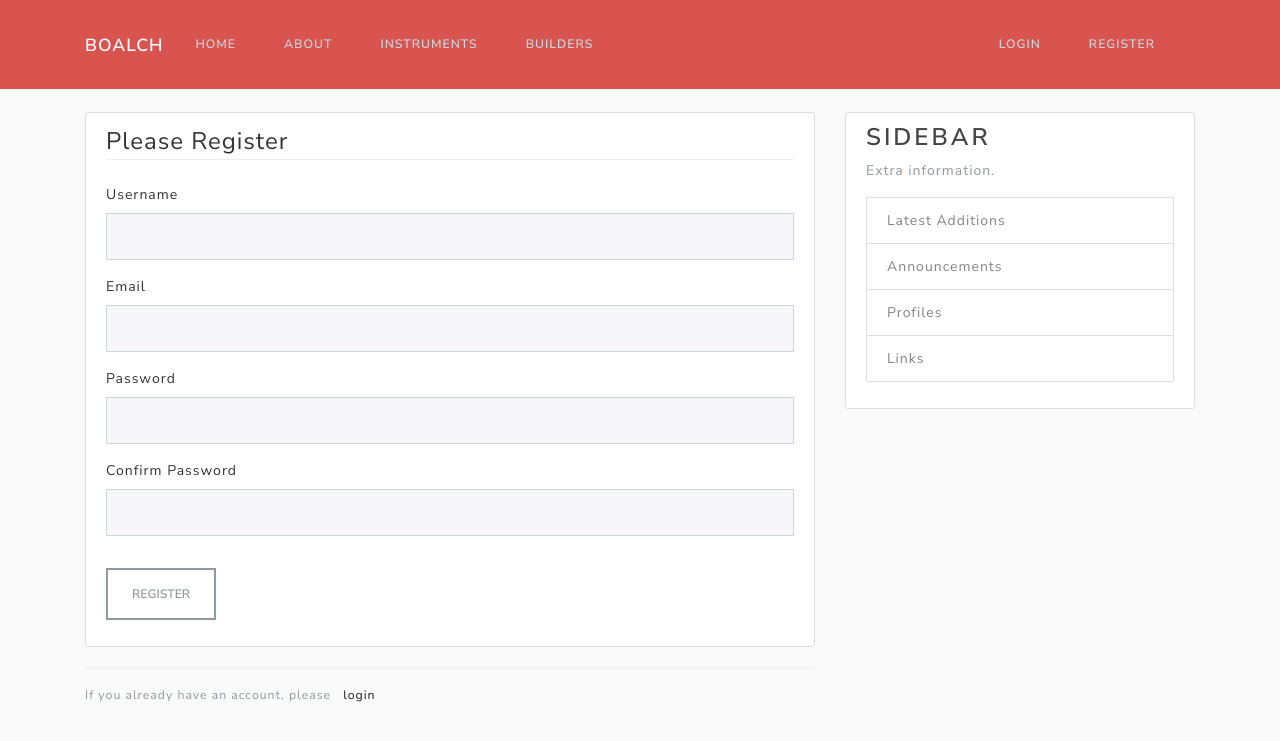
After one commit to GBrachetta/lilform, a Flask app: page /register in a window 1280 px wide. The commit adds this page. Shown: the top 741 px of the page. Run offline with Flask 2, Linux system fonts and the light colour scheme; some libraries are stand-ins or nearby versions.

Commit message:
Added Registration Form + validation

```diff
--- a/app.py
+++ b/app.py
@@ -1,11 +1,13 @@
 import os
 from datetime import datetime
-from flask import Flask, render_template, url_for
+from flask import Flask, render_template, url_for, flash, redirect
 from flask_sqlalchemy import SQLAlchemy
+from forms import RegistrationForm, LoginForm
 
 app = Flask(__name__)
 app.config['SQLALCHEMY_DATABASE_URI'] = os.environ.get(
     'SQLALCHEMY_DATABASE_URI')
+app.config['SECRET_KEY'] = os.environ.get('SECRET_KEY')
 db = SQLAlchemy(app)
 
 
@@ -58,12 +60,23 @@ instruments = [
     {
         'contributor': 'Guillermo Brachetta',
         'instrument_maker': 'Vaudry',
-        'location': 'Amsterdam'
+        'location': 'Amsterdam',
+        'date_added': '24 April 2020',
+        'description': 'Lorem ipsum dolor sit amet, consectetur adipiscing elit. Nullam congue mi eget risus elementum malesuada. Donec ut erat a libero molestie gravida. Sed eu tempor ex. Vivamus iaculis lorem sed pretium ultrices. Mauris malesuada velit sit amet quam feugiat, vitae posuere urna condimentum. Proin lacinia eros augue, a euismod lorem finibus et. Duis ullamcorper tellus mauris, sit amet consequat neque efficitur vel. Donec euismod mauris leo, varius pharetra nunc consectetur sed. Donec ultricies lorem dui, et posuere lorem vehicula id. Aliquam erat urna, imperdiet molestie arcu at, tincidunt porttitor enim. Mauris scelerisque finibus magna, vel scelerisque neque pharetra sed. Suspendisse pretium dui ut risus ornare, at faucibus lacus efficitur. In eleifend nibh sed turpis consectetur condimentum.'
     },
     {
         'contributor': 'Menno van Delft',
         'instrument_maker': 'Ruckers',
-        'location': 'Paris'
+        'location': 'Paris',
+        'date_added': '24 May 2019',
+        'description': 'Sed placerat ornare lorem sed egestas. Maecenas eget placerat mi. Curabitur lobortis sagittis elit, lacinia pretium leo iaculis sit amet. Maecenas erat lorem, egestas sit amet odio quis, pretium vehicula libero. Sed accumsan nibh sapien, semper rutrum neque tempus a. Nam gravida, libero eu convallis euismod, enim metus efficitur lectus, at dapibus leo tellus a sapien. Suspendisse porttitor quam lacus, at placerat turpis auctor id. Quisque rutrum, ex a vestibulum volutpat, elit purus ultrices nunc, et porttitor dolor dolor sit amet risus. Vestibulum tempus, felis eget tempor viverra, purus turpis cursus tortor, nec imperdiet justo odio et mauris.'
+    },
+    {
+        'contributor': 'Guillermo Brachetta',
+        'instrument_maker': 'Lefebvre',
+        'location': 'Paris',
+        'date_added': '2 April 2019',
+        'description': 'Pellentesque placerat elit eget mi porttitor pretium. In imperdiet molestie massa, at pretium lorem tincidunt non. In volutpat sed eros ut congue. Donec pellentesque mauris est, quis mattis erat molestie non. Curabitur nisi augue, malesuada eget pulvinar eget, faucibus sed nisi. Integer euismod eleifend nisl, at hendrerit leo gravida sit amet. Nam laoreet blandit sapien vitae vehicula. Nullam rhoncus, lacus non tincidunt efficitur, libero purus vulputate odio, non volutpat tellus lacus at odio.'
     }
 ]
 
@@ -76,12 +89,27 @@ def home():
 
 @app.route('/about')
 def about():
-    return render_template('about.html')
+    return render_template('about.html', title='About')
+
+
+@app.route('/register', methods=['POST', 'GET'])
+def register():
+    form = RegistrationForm()
+    if form.validate_on_submit():
+        flash(f'Account created for {form.username.data}', 'success')
+        return redirect(url_for('home'))
+    return render_template('register.html', title='Register', form=form)
+
+
+@app.route('/login')
+def login():
+    form = LoginForm()
+    return render_template('login.html', title='Login', form=form)
 
 
 @app.route('/builders')
 def builders():
-    return render_template('builders.html')
+    return render_template('builders.html', title='Builders')
 
 
 @app.route('/instruments')
--- /dev/null
+++ b/forms.py
@@ -0,0 +1,21 @@
+from flask_wtf import FlaskForm
+from wtforms import StringField, PasswordField, SubmitField
+from wtforms.validators import DataRequired, Length, Email, EqualTo
+
+
+class RegistrationForm(FlaskForm):
+    username = StringField('Username', validators=[
+                           DataRequired(), Length(min=2, max=20,)])
+    email = StringField('Email', validators=[DataRequired(), Email()])
+    password = PasswordField('Password', validators=[
+                             DataRequired(), Length(min=6, max=12)])
+    confirm_password = PasswordField('Confirm Password', validators=[
+        DataRequired(), EqualTo('password')])
+    submit = SubmitField('Register')
+
+
+class LoginForm(FlaskForm):
+    email = StringField('Email', validators=[DataRequired(), Email()])
+    password = PasswordField('Password', validators=[
+                             DataRequired(), Length(min=6, max=12)])
+    submit = SubmitField('Login')
--- a/templates/instruments.html
+++ b/templates/instruments.html
@@ -7,10 +7,11 @@
   <div class="media-body">
     <div class="article-metadata">
       <a class="mr-2" href="#">{{ instrument.contributor }}</a>
-      <small class="text-muted">Fecha agregado</small>
+      <small class="text-muted">{{ instrument.date_added }}</small>
     </div>
     <h2><a class="article-title" href="#">{{ instrument.instrument_maker }}</a></h2>
-    <p class="article-content">{{ instrument.location }}</p>
+    <p class="article-content">{{ instrument.description }}</p>
+    <p class="article-content text-muted">{{ instrument.location }}</p>
   </div>
 </article>
 {% endfor %}
--- a/templates/layout.html
+++ b/templates/layout.html
@@ -43,6 +43,15 @@
     <main role="main" class="container">
         <div class="row">
             <div class="col-md-8">
+                {% with messages = get_flashed_messages(with_categories=true)  %}
+                {% if messages %}
+                {% for category, message in messages %}
+                <div class="alert alert-{{category}}">
+                    {{ message }}
+                </div>
+                {% endfor %}
+                {% endif %}
+                {% endwith %}
                 {% block content %}{% endblock %}
             </div>
             <div class="col-md-4">
--- /dev/null
+++ b/templates/login.html
@@ -0,0 +1,4 @@
+{% extends 'layout.html' %}
+{% block content %}
+<h1>ABOUT</h1>
+{% endblock content %}
--- /dev/null
+++ b/templates/register.html
@@ -0,0 +1,71 @@
+{% extends 'layout.html' %}
+{% block content %}
+<div class="content-section">
+    <form method="POST" action="" novalidate>
+        {{ form.hidden_tag() }}
+        <fieldset class="form-group">
+            <legend class="border-bottom mb-4">Please Register</legend>
+            <div class="form-group">
+                {{ form.username.label(class="form-control-label")}}
+                {% if form.username.errors %}
+                {{ form.username(class="form-control form-control-md is-invalid")}}
+                <div class="invalid-feedback">
+                    {% for error in form.username.errors %}
+                    <span>{{ error }}</span>
+                    {% endfor %}
+                </div>
+                {% else %}
+                {{ form.username(class="form-control form-control-md")}}
+                {% endif %}
+            </div>
+            <div class="form-group">
+                {{ form.email.label(class="form-control-label")}}
+                {% if form.email.errors %}
+                {{ form.email(class="form-control form-control-md is-invalid")}}
+                <div class="invalid-feedback">
+                    {% for error in form.email.errors %}
+                    <span>{{ error }}</span>
+                    {% endfor %}
+                </div>
+                {% else %}
+                {{ form.email(class="form-control form-control-md")}}
+                {% endif %}
+            </div>
+            <div class="form-group">
+                {{ form.password.label(class="form-control-label")}}
+                {% if form.password.errors %}
+                {{ form.password(class="form-control form-control-md is-invalid")}}
+                <div class="invalid-feedback">
+                    {% for error in form.password.errors %}
+                    <span>{{ error }}</span>
+                    {% endfor %}
+                </div>
+                {% else %}
+                {{ form.password(class="form-control form-control-md")}}
+                {% endif %}
+            </div>
+            <div class="form-group">
+                {{ form.confirm_password.label(class="form-control-label")}}
+                {% if form.confirm_password.errors %}
+                {{ form.confirm_password(class="form-control form-control-md is-invalid")}}
+                <div class="invalid-feedback">
+                    {% for error in form.confirm_password.errors %}
+                    <span>{{ error }}</span>
+                    {% endfor %}
+                </div>
+                {% else %}
+                {{ form.confirm_password(class="form-control form-control-md")}}
+                {% endif %}
+            </div>
+        </fieldset>
+        <div class="form-group">
+            {{ form.submit(class="btn btn-outline-secondary")}}
+        </div>
+    </form>
+</div>
+<div class="border-top pt-3">
+    <small class="text-muted">
+        If you already have an account, please <a class="ml-2" href="{{ url_for('login') }}">login</a>
+    </small>
+</div>
+{% endblock content %}
```
Also changed, not shown: 2 other files.
